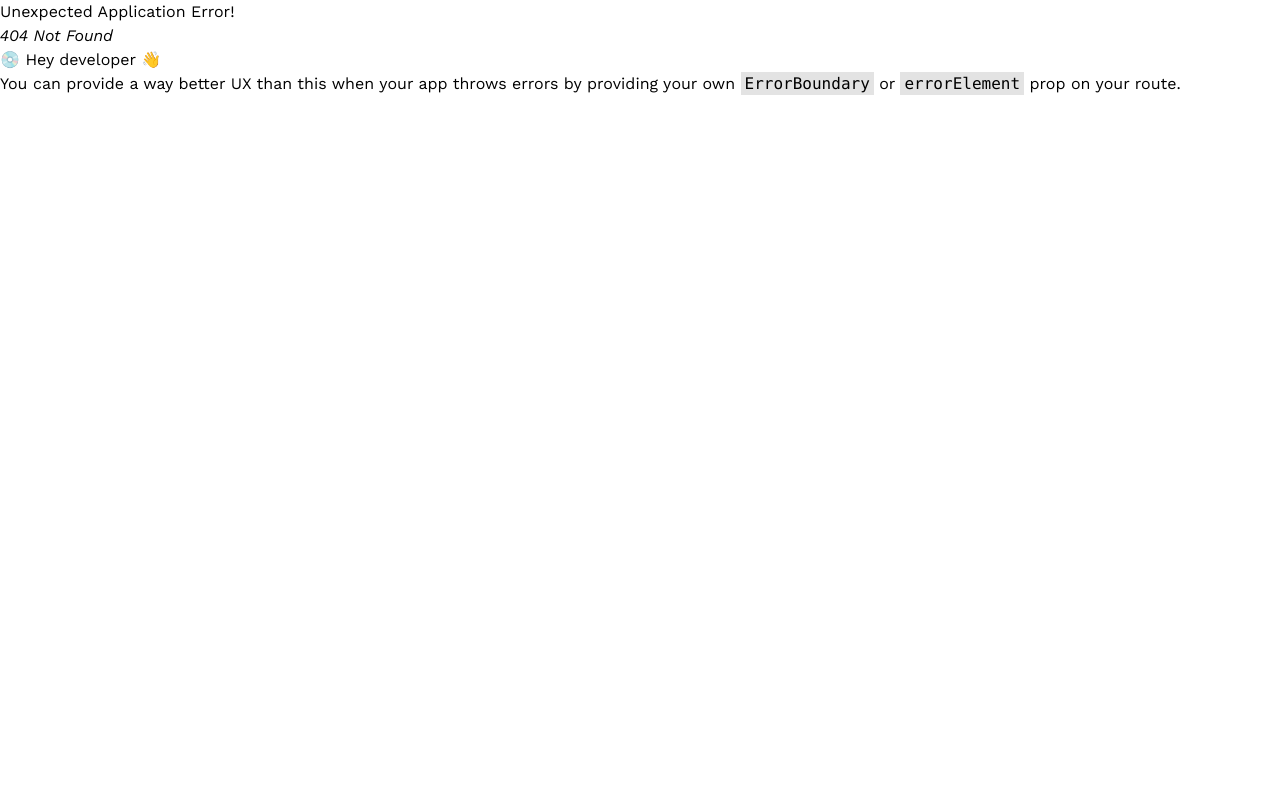
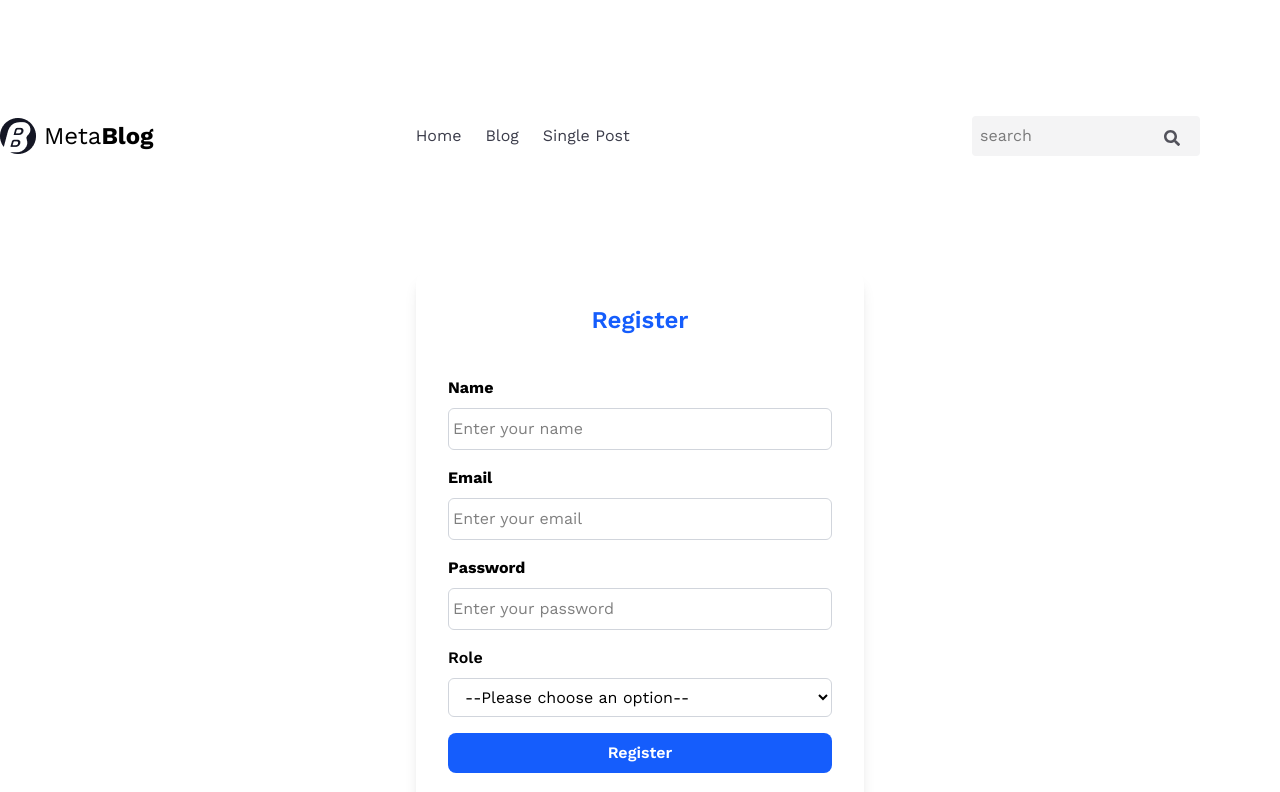
Before and after one commit to ShresthaPriya/Blog-App, a React (Vite) app: page /register in a window 1280 px wide. Before the commit this address had no page. Shown: the top 792 px of the page. Built offline with nearby package versions, Linux system fonts and the light colour scheme.

Commit message:
Registration and Login form, used react-hook-form

```diff
--- a/package.json
+++ b/package.json
@@ -11,9 +11,12 @@
   },
   "dependencies": {
     "@tailwindcss/vite": "^4.1.17",
+    "axios": "^1.13.2",
     "clsx": "^2.1.1",
+    "cors": "^2.8.5",
     "react": "^19.2.0",
     "react-dom": "^19.2.0",
+    "react-hook-form": "^7.66.1",
     "react-icons": "^5.5.0",
     "react-router-dom": "^7.9.5",
     "tailwindcss": "^4.1.17"
--- a/src/App.tsx
+++ b/src/App.tsx
@@ -3,6 +3,8 @@
 import Home from "./pages/Home";
 import Singlepost from "./pages/SinglePost";
 import Layout from "./pages/Layout";
+import Register from "./pages/Register";
+import Login from "./pages/Login";
 
 
 
@@ -13,6 +15,8 @@
     children: [
       { path: "/home", element: <Home /> },
       { path: "/singlepost", element: <Singlepost /> },
+      { path: "/register", element: <Register /> },
+      { path: "/login", element: <Login /> },
     ],
   },
 ]);
--- /dev/null
+++ b/src/components/Alert.tsx
@@ -0,0 +1,21 @@
+import React from "react";
+
+interface AlertProps {
+  type: "success" | "error" | "info";
+  message: string;
+}
+
+const Alert: React.FC<AlertProps> = ({ type, message }) => {
+  const bgColor =
+    type === "success" ? "alert-success" :
+    type === "error" ? "alert-danger" :
+    "alert-info";
+
+  return (
+    <div className={`alert ${bgColor} text-center`} role="alert">
+      {message}
+    </div>
+  );
+};
+
+export default Alert;
--- /dev/null
+++ b/src/components/Button.tsx
@@ -0,0 +1,16 @@
+import React from "react";
+import type { ButtonHTMLAttributes } from "react";
+
+interface ButtonProps extends ButtonHTMLAttributes<HTMLButtonElement> {
+  text: string;
+}
+
+const Button: React.FC<ButtonProps> = ({ text, ...props }) => {
+  return (
+    <button className="btn btn-primary" {...props}>
+      {text}
+    </button>
+  );
+};
+
+export default Button;
--- /dev/null
+++ b/src/components/FormInput.tsx
@@ -0,0 +1,20 @@
+import React from "react";
+import type { InputHTMLAttributes } from "react";
+
+interface InputFormProps extends InputHTMLAttributes<HTMLInputElement> {
+  label: string;
+  id: string;
+}
+
+const InputForm: React.FC<InputFormProps> = ({ label, id, ...props }) => {
+  return (
+    <div className="mb-4 text-start">
+      <label htmlFor={id} className="form-label">
+        <strong>{label}</strong>
+      </label>
+      <input id={id} className="form-control" {...props} />
+    </div>
+  );
+};
+
+export default InputForm;
--- /dev/null
+++ b/src/context/authContext.tsx
@@ -0,0 +1 @@
+// import { createContext, useState, useEffect, ReactNode } from "react";
--- /dev/null
+++ b/src/pages/Login.tsx
@@ -0,0 +1,85 @@
+import React, { useState } from 'react';
+import axios from 'axios';
+import InputForm from '../components/FormInput';
+import Button from '../components/Button';
+import Alert from '../components/Alert';
+import type { SubmitHandler } from "react-hook-form";
+import { useForm } from "react-hook-form";
+import { useNavigate } from "react-router-dom";
+
+interface LoginInputs {
+  email: string;
+  password: string;
+}
+
+const Login: React.FC = () => {
+  const { register, handleSubmit, formState: { errors } } = useForm<LoginInputs>();
+  const [apiError, setApiError] = useState<string | null>(null);
+  const navigate = useNavigate();
+
+  const onSubmit: SubmitHandler<LoginInputs> = async (data) => {
+    setApiError(null);
+    try {
+      const response = await axios.post("http://localhost:4000/api/v1/user/login", data);
+
+      if (response.data?.message === "Invalid credentials") {
+        setApiError("Invalid email or password!");
+      } else {
+        alert("Login successful!");
+        navigate("/home");
+      }
+    } catch (err: any) {
+      setApiError(err.response?.data?.message || "Something went wrong!");
+    }
+  };
+
+  return (
+    <div className="flex justify-center items-center min-h-screen bg-gray-100">
+      <div className="flex flex-col justify-center items-center bg-white p-8 rounded-xl w-full max-w-md shadow-lg">
+        <h2 className="text-2xl font-semibold text-blue-600 mb-6">Login</h2>
+
+        {apiError && <Alert message={apiError} type="error" />}
+
+        <form onSubmit={handleSubmit(onSubmit)} className="space-y-4 w-full">
+          <InputForm
+            label="Email"
+            id="email"
+            type="email"
+            placeholder="Enter your email"
+            className="w-full border border-gray-300 rounded-md pl-3 pr-3 mt-2 py-2 focus:outline-none"
+            {...register("email", { required: "Email is required" })}
+          />
+          {errors.email && <Alert message={errors.email.message || ""} type="error" />}
+
+          <InputForm
+            label="Password"
+            id="password"
+            type="password"
+            placeholder="Enter your password"
+            className="w-full border border-gray-300 rounded-md pl-3 pr-3 mt-2 py-2 focus:outline-none"
+            {...register("password", { required: "Password is required" })}
+          />
+          {errors.password && <Alert message={errors.password.message || ""} type="error" />}
+
+          <Button
+            type="submit"
+            text="Login"
+            className="w-full bg-blue-600 hover:bg-blue-700 text-white font-semibold py-2 rounded-lg transition duration-200"
+          />
+        </form>
+
+        <p className="text-gray-600 mt-4 text-center">
+          Don't have an account?{' '}
+          <span
+            className="text-blue-600 cursor-pointer hover:underline"
+            onClick={() => navigate("/register")}
+          >
+            Register
+          </span>
+        </p>
+      </div>
+    </div>
+  );
+};
+
+export default Login;
--- /dev/null
+++ b/src/pages/Register.tsx
@@ -0,0 +1,118 @@
+import React, { useState } from "react";
+import type { SubmitHandler } from "react-hook-form";
+import { useForm } from "react-hook-form";
+import { useNavigate } from "react-router-dom";
+import axios from "axios";
+import InputForm from "../components/FormInput";
+import Button from "../components/Button";
+import Alert from "../components/Alert";
+
+interface RegisterInputs {
+  name: string;
+  email: string;
+  password: string;
+  role: string;
+}
+
+const Register: React.FC = () => {
+  const { register, handleSubmit, formState: { errors } } = useForm<RegisterInputs>();
+  const [apiError, setApiError] = useState<string | null>(null);
+  const navigate = useNavigate();
+
+  const onSubmit: SubmitHandler<RegisterInputs> = async (data) => {
+    setApiError(null);
+    try {
+      const response = await axios.post("http://localhost:4000/api/v1/user/register/", data);
+      if (response.data === "Already registered") {
+        setApiError("E-mail already registered! Please login.");
+      } else {
+        alert("Registered successfully! Please login.");
+        navigate("/login");
+      }
+    } catch (err: any) {
+      setApiError(err.response?.data?.message || "Something went wrong!");
+    }
+  };
+
+  return (
+  <div className="flex flex-col justify-center items-center">
+      <div className="flex flex-col justify-center items-center bg-white p-8 rounded-xl w-full max-w-md shadow-lg">
+  <h2 className="text-2xl font-semibold text-blue-600 mb-6">Register</h2>
+
+  {apiError && <Alert message={apiError} type="error" />}
+
+  <form onSubmit={handleSubmit(onSubmit)} className="space-y-4 w-full">
+    <div className="flex flex-col gap-2"></div>
+    <InputForm
+      label="Name"
+      id="name"
+      placeholder="Enter your name"
+      className="w-full border border-gray-300 rounded-md pl-1 pr-3 mt-2 py-2 focus:outline-none"
+      {...register("name", { required: "Name is required" })}
+    />
+    {errors.name && <Alert message={errors.name.message || ""} type="error" />}
+
+    <InputForm
+      label="Email"
+      id="email"
+      type="email"
+      placeholder="Enter your email"
+      className="w-full border border-gray-300 rounded-md pl-1  mt-2 pr-3 py-2 focus:outline-none"
+      {...register("email", { required: "Email is required" })}
+    />
+    {errors.email && <Alert message={errors.email.message || ""} type="error" />}
+
+    <InputForm
+      label="Password"
+      id="password"
+      type="password"
+      placeholder="Enter your password"
+      className="w-full border border-gray-300 rounded-md pl-1 mt-2 pr-3 py-2 focus:outline-none"
+      {...register("password", {
+        required: "Password is required",
+        minLength: { value: 6, message: "Password must be at least 6 characters" }
+      })}
+    />
+    {errors.password && <Alert message={errors.password.message || ""} type="error" />}
+    <div className="mb-4 text-start">
+  <label htmlFor="role" className="form-label font-semibold">
+    Role
+  </label>
+  <select
+    id="role"
+    {...register("role", { required: "Role is required" })}
+    className="w-full border border-gray-300 rounded-md pl-3 pr-3 mt-2 py-2 focus:outline-none focus:ring-2 focus:ring-blue-500"
+    defaultValue=""
+  >
+    <option value="">--Please choose an option--</option>
+    <option value="author">Author</option>
+    <option value="user">User</option>
+  </select>
+  {errors.role && (
+    <span className="text-red-500 text-sm mt-1">{errors.role.message}</span>
+  )}
+</div>
+
+
+    <Button
+      type="submit"
+      text="Register"
+      className="w-full bg-blue-600 hover:bg-blue-700 text-white font-semibold py-2 rounded-lg transition duration-200"
+    />
+  </form>
+
+  <div className="flex flex-col gap-3 mt-4 w-full">
+    <p className="text-gray-600 text-center">Already have an account?</p>
+    <Button
+      text="Login"
+      onClick={() => navigate("/login")}
+      className="w-full bg-gray-400 hover:bg-gray-500 text-white font-semibold py-2 rounded-lg transition duration-200"
+    />
+  </div>
+</div>
+</div>
+
+  );
+};
+
+export default Register;
```
Also changed, not shown: src/types/auth.d.ts (added), src/utils/token.tsx (added), src/utils/validate.tsx (added), 1 other file (tests, documents, lock files or other folders).
